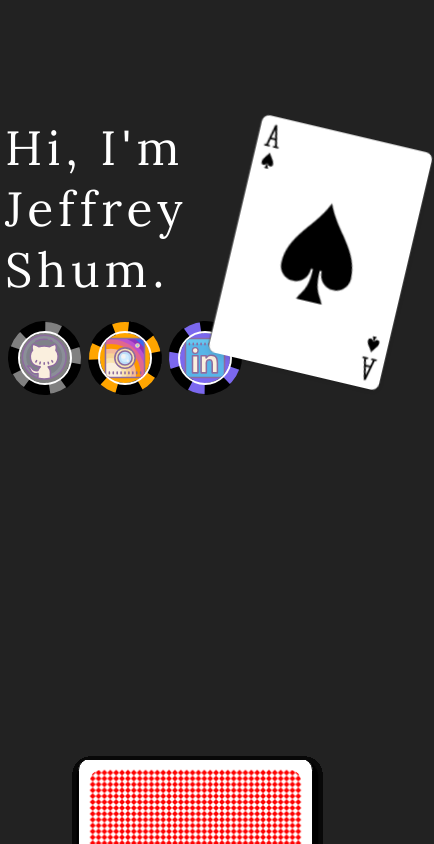
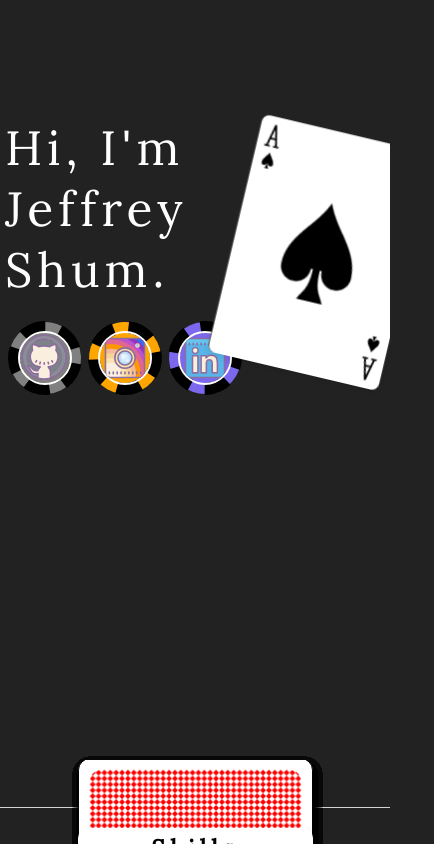
Before and after one commit to jeffreyshum/portfolio-v4, a React (Vite) app: page / in a window 390 px wide. Shown: the top 844 px of the page, 434 px wide, since content can reach past the window. Built offline with nearby package versions, Linux system fonts and the light colour scheme.

Commit message:
Fixed Mobile Bugs

```diff
--- a/src/components/Deck.tsx
+++ b/src/components/Deck.tsx
@@ -45,7 +45,7 @@ interface DeckProps extends React.HTMLProps<HTMLDivElement> {
 }
 
 const Deck: React.FC<DeckProps> = ({ setActiveSection }) => {
-  const [cards, ] = useState(initializeStandardDeck())
+  const [cards, ]   = useState(initializeStandardDeck())
   const cardControl = useAnimation()
   const cardContainerControl = useAnimation()
 
--- a/src/components/Sections/Footer.tsx
+++ b/src/components/Sections/Footer.tsx
@@ -12,6 +12,7 @@ const StyledFooter = styled.footer`
   justify-content: center;
   align-items: center;
   flex-direction: column;
+  text-align: center;
 `
 
 const StyledFooterContainer = styled.div`
--- a/src/components/Sections/Hero.tsx
+++ b/src/components/Sections/Hero.tsx
@@ -6,6 +6,7 @@ import IconChip from "../IconChip"
 
 const StyledHeroSection = styled(StyledAppSection)`
   padding-top: 7rem;
+  overflow-x: hidden;
 `
 
 const HeroText = styled.span`
--- a/src/components/Sections/LabeledSection.tsx
+++ b/src/components/Sections/LabeledSection.tsx
@@ -23,7 +23,7 @@ const StyledLabelContainer = styled(motion.div)`
   position: sticky;
   bottom: 10%;
   width: 100%;
-  z-index: 0;
+  z-index: 2;
 `
 
 const LabelCard = styled(StyledCardBase)`
@@ -57,7 +57,7 @@ const LabeledSection: FC<LabelSectionProps> = (props) => {
     <StyledLabelSection ref={ref}>
       <StyledSectionHeading>{props.sectionTitle}</StyledSectionHeading>
       <StyledChildrenContainer>{props.children}</StyledChildrenContainer>
-      <StyledLabelContainer whileInView={{ zIndex: 2 }}>
+      <StyledLabelContainer>
         <LabelCard whileInView={{ rotateY: "0deg" }}>
           <LabelCardText>{props.sectionTitle}</LabelCardText>
           <LabelCardImage src={props.sectionCardImage} />
--- a/src/components/Sections/Section.tsx
+++ b/src/components/Sections/Section.tsx
@@ -1,7 +1,7 @@
 import styled from "styled-components"
 
 export const StyledAppSection = styled.section`
-  min-height: 100vh;
+  min-height: 80vh;
   max-width: 768px;
   width: 100%;
   position: relative;
--- a/src/index.css
+++ b/src/index.css
@@ -22,11 +22,16 @@ html {
   letter-spacing: var(--font-letter-spacing);
   font-weight: var(--font-weight);
   font-size: var(--font-size);
-  overflow-x: hidden;
 }
 
 html,
 body {
   margin: 0;
   padding: 0;
+  overflow-x: clip;
 }
+
+body {
+  width: 100%;
+  position: relative;
+}
```
